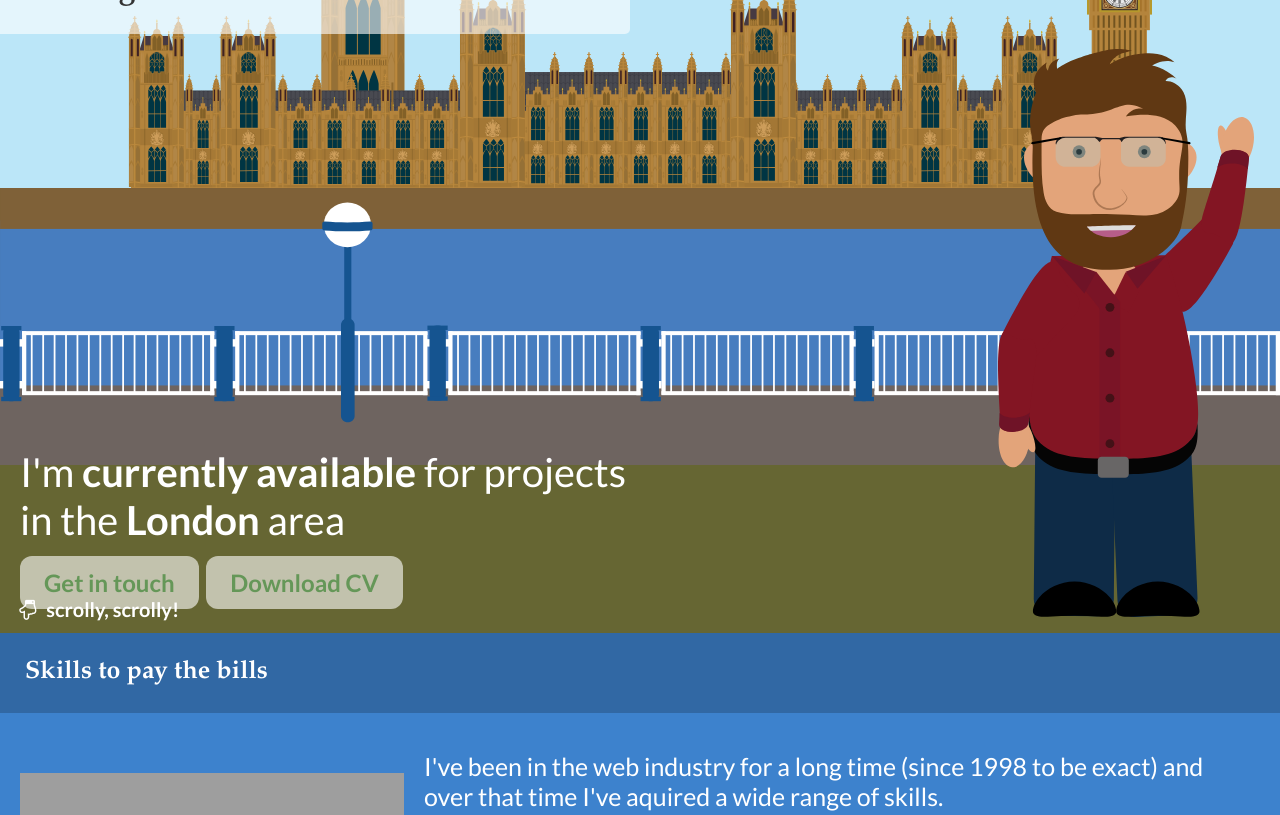
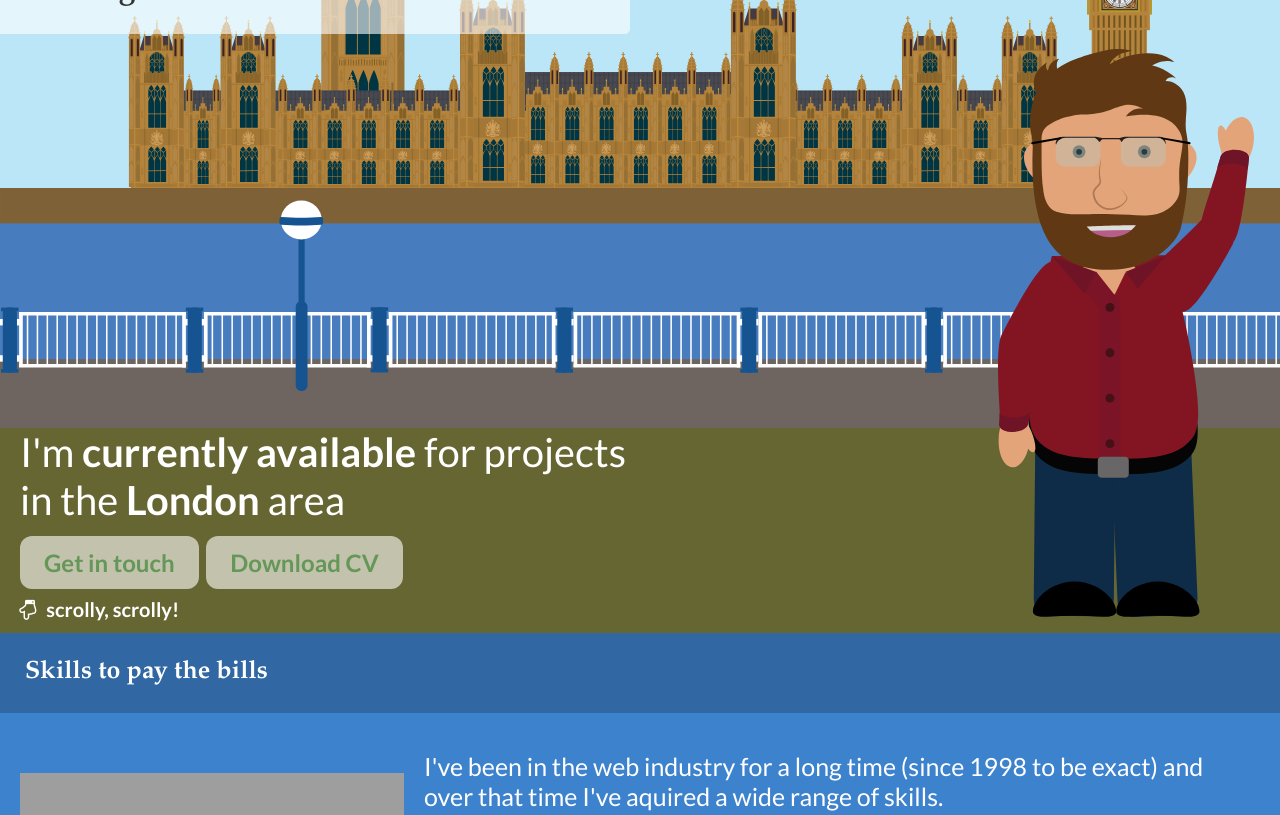
Before and after one commit to foxleigh81/portfolio-archived, a PHP site: page / in a window 1280 px wide. Shown: the part 167-982 px from the top of the page. Run offline with PHP 8.4, Linux system fonts and the light colour scheme; style sheets or scripts are compiled from the project's sources; some libraries are stand-ins or nearby versions; some web fonts are replaced; grey boxes are pictures that could not be loaded.

Commit message:
more tweaking

```diff
--- a/static/styles/css/core.css
+++ b/static/styles/css/core.css
@@ -224,6 +224,7 @@ body > section {
       background-image: url("/static/images/backdrop-available.svg");
       background-repeat: repeat-x;
       background-position: 0 0;
+      background-size: initial;
       background-color: #666633; }
     body > section.status header {
       width: 50%;
@@ -248,7 +249,7 @@ body > section {
       bottom: 2%; }
     body > section.status .cta {
       width: 70%;
-      padding: 6.5em 0.5em;
+      padding: 6em 0.5em;
       font-size: 4em; }
       body > section.status .cta .button {
         display: inline-block;
--- a/static/styles/scss/custom.scss
+++ b/static/styles/scss/custom.scss
@@ -92,6 +92,7 @@ body > section {
             background-image: url('/static/images/backdrop-available.svg');
             background-repeat: repeat-x;
             background-position: 0 0;
+            background-size: initial;
             background-color: #666633;
         }
 
@@ -125,7 +126,7 @@ body > section {
 
         .cta {
             width: 70%;
-            padding: 6.5em 0.5em;
+            padding: 6em 0.5em;
             font-size: 4em;
 
             .button {
```
Also changed, not shown: 1 other file.
